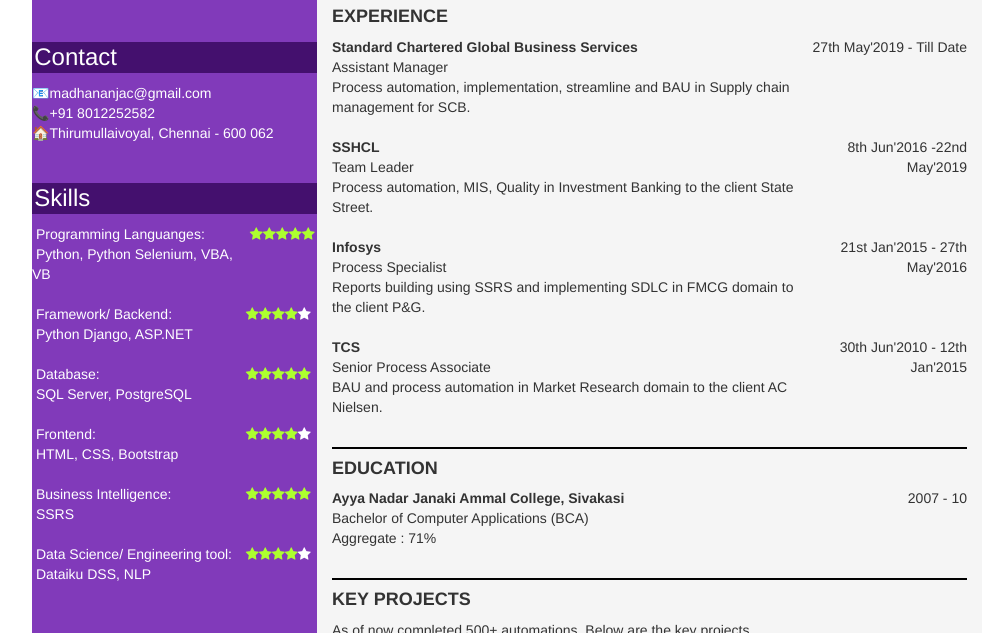
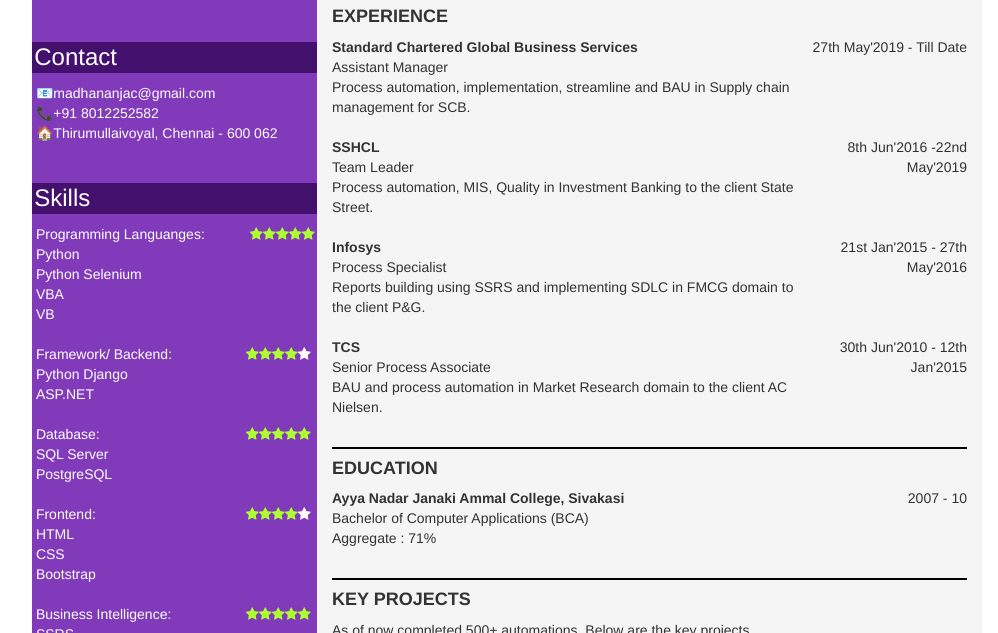
Before and after one commit to techie40/resume, a plain HTML site: page index.html in a window 1280 px wide. Shown: the part 167-800 px from the top of the page, without its empty margins (133-1131 px from the left). Drawn offline with nearby package versions, Linux system fonts and the light colour scheme.

Commit message:
Add files via upload

```diff
--- a/index.html
+++ b/index.html
@@ -46,9 +46,11 @@
                 <h3 class="Left_Panel_Inner">
                     Contact
                 </h3>
-                    &#128231;madhananjac@gmail.com<br>
-                    &#128222;+91 8012252582 <br>
-                    &#127968;Thirumullaivoyal, Chennai - 600 062<br>
+                <div class="col-xs-12 col-lg-12 Left_Panel" style="margin:0px;padding:0px;">
+                    &nbsp;&#128231;madhananjac@gmail.com<br>
+                    &nbsp;&#128222;+91 8012252582 <br>
+                    &nbsp;&#127968;Thirumullaivoyal, Chennai - 600 062<br>
+                </div>
             </div>
             <br>
 
@@ -58,30 +60,38 @@
                 <h3 class="Left_Panel_Inner">
                     Skills
                 </h3>
+
             <div class="col-xs-9 col-lg-9 Left_Panel" style="margin:0px;padding:0px;">
                 &nbsp;Programming Languanges:<br>
-                &nbsp;Python, Python Selenium, VBA, VB<br><br>
+                &nbsp;Python<br>
+                &nbsp;Python Selenium<br>
+                &nbsp;VBA<br>
+                &nbsp;VB<br><br>
             </div>
             <div class="col-xs-3 col-lg-3 Left_Panel" style="margin:0px;padding:0px;">
                 &nbsp;<span class="fa fa-star checked"></span><span class="fa fa-star checked"></span><span class="fa fa-star checked"></span><span class="fa fa-star checked"></span><span class="fa fa-star checked"></span><br><br><br>
             </div>
             <div class="col-xs-9 col-lg-9 Left_Panel" style="margin:0px;padding:0px;">
                 &nbsp;Framework/ Backend:<br>
-                &nbsp;Python Django, ASP.NET<br><br>
+                &nbsp;Python Django<br>
+                &nbsp;ASP.NET<br><br>
             </div>
             <div class="col-xs-3 col-lg-3 Left_Panel" style="margin:0px;padding:0px;">
                 <span class="fa fa-star checked"></span><span class="fa fa-star checked"></span><span class="fa fa-star checked"></span><span class="fa fa-star checked"></span><span class="fa fa-star"></span><br><br><br>
             </div>
             <div class="col-xs-9 col-lg-9 Left_Panel" style="margin:0px;padding:0px;">
                 &nbsp;Database:<br>
-                &nbsp;SQL Server, PostgreSQL<br><br>
+                &nbsp;SQL Server<br>
+                &nbsp;PostgreSQL<br><br>
             </div>
             <div class="col-xs-3 col-lg-3 Left_Panel" style="margin:0px;padding:0px;">
                 <span class="fa fa-star checked"></span><span class="fa fa-star checked"></span><span class="fa fa-star checked"></span><span class="fa fa-star checked"></span><span class="fa fa-star checked"></span><br><br><br>
             </div>
             <div class="col-xs-9 col-lg-9 Left_Panel" style="margin:0px;padding:0px;">
                 &nbsp;Frontend:<br>
-                &nbsp;HTML, CSS, Bootstrap<br><br>
+                &nbsp;HTML<br>
+                &nbsp;CSS<br>
+                &nbsp;Bootstrap<br><br>
             </div>
             <div class="col-xs-3 col-lg-3 Left_Panel" style="margin:0px;padding:0px;">
                 <span class="fa fa-star checked"></span><span class="fa fa-star checked"></span><span class="fa fa-star checked"></span><span class="fa fa-star checked"></span><span class="fa fa-star"></span><br><br><br>
@@ -95,7 +105,8 @@
             </div>
             <div class="col-xs-9 col-lg-9 Left_Panel" style="margin:0px;padding:0px;">
                 &nbsp;Data Science/ Engineering tool:<br>
-                &nbsp;Dataiku DSS, NLP<br>
+                &nbsp;Dataiku DSS<br>
+                &nbsp;NLP<br>
             </div>
             <div class="col-xs-3 col-lg-3 Left_Panel" style="margin:0px;padding:0px;">
                 <span class="fa fa-star checked"></span><span class="fa fa-star checked"></span><span class="fa fa-star checked"></span><span class="fa fa-star checked"></span><span class="fa fa-star"></span><br><br><br>
@@ -131,17 +142,32 @@
 
                 <div class="col-xs-4 col-lg-4" style="margin:0px;padding:0px;">
                     &nbsp;Date of Birth<br>
+                </div>
+                <div class="col-xs-8 col-lg-8" style="margin:0px;padding:0px;">
+                    :&nbsp;18/01/1990<br>
+                </div>
+                <div class="col-xs-4 col-lg-4" style="margin:0px;padding:0px;">
                     &nbsp;Marital Status<br>
+                </div>
+                <div class="col-xs-8 col-lg-8" style="margin:0px;padding:0px;">
+                    :&nbsp;Married <br>
+                </div>
+                <div class="col-xs-4 col-lg-4" style="margin:0px;padding:0px;">
                     &nbsp;Nationality<br>
+                </div>
+                <div class="col-xs-8 col-lg-8" style="margin:0px;padding:0px;">
+                    :&nbsp;Indian <br>
+                </div>
+                <div class="col-xs-4 col-lg-4" style="margin:0px;padding:0px;">
                     &nbsp;Gender<br>
+                </div>
+                <div class="col-xs-8 col-lg-8" style="margin:0px;padding:0px;">
+                    :&nbsp;Male <br>
+                </div>
+                <div class="col-xs-4 col-lg-4" style="margin:0px;padding:0px;">
                     &nbsp;Place<br>
                 </div>
-
                 <div class="col-xs-8 col-lg-8" style="margin:0px;padding:0px;">
-                    :&nbsp;18/01/1990<br>
-                    :&nbsp;Married <br>
-                    :&nbsp;Indian <br>
-                    :&nbsp;Male <br>
                     :&nbsp;Chennai<br>
                 </div>
             </div>
```
